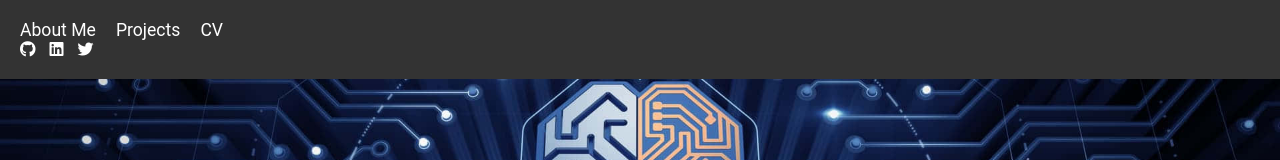
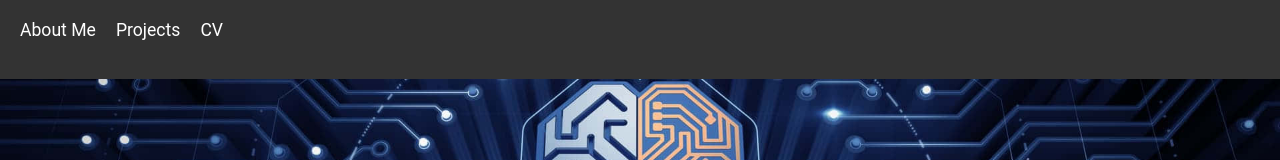
Before and after one commit to AravindanRamesh/aravindramesh.github.io, a plain HTML site: page index.html in a window 1280 px wide. Shown: the top 160 px of the page. Drawn offline with Linux system fonts and the light colour scheme.

Commit message:
Update index.html

```diff
--- a/index.html
+++ b/index.html
@@ -6,7 +6,6 @@
     <meta http-equiv="X-UA-Compatible" content="ie=edge">
     <title>Aravindan Rameshbabu - Data Engineer</title>
     <link rel="stylesheet" href="styles.css">
-    <link href="https://cdnjs.cloudflare.com/ajax/libs/font-awesome/5.15.3/css/all.min.css" rel="stylesheet">
 </head>
 <body>
 
```
